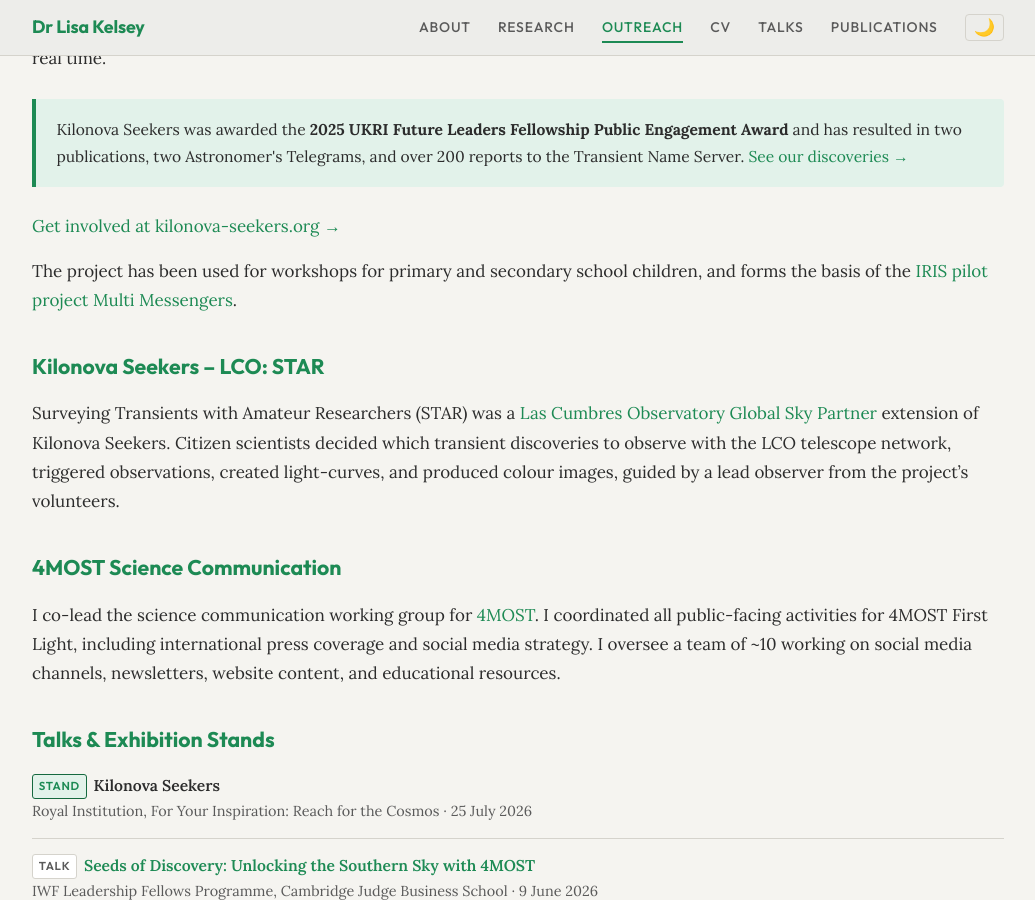
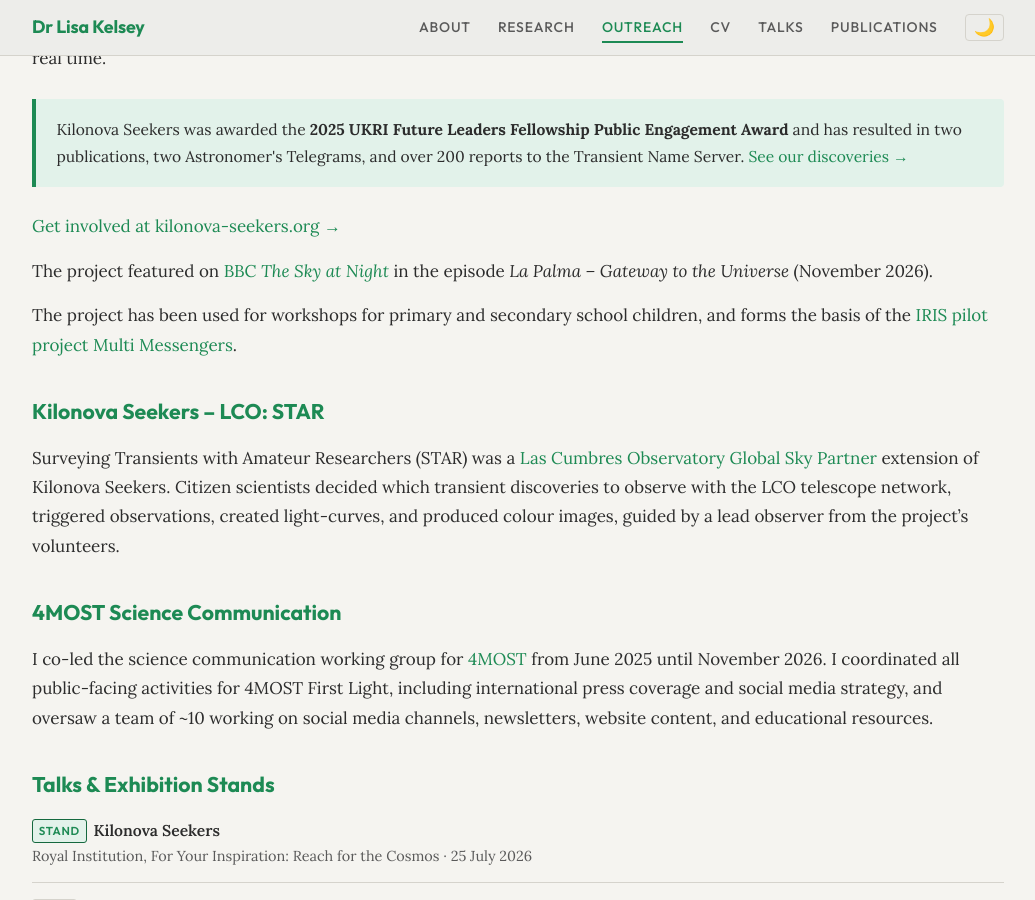
Before and after one commit to LKelsey/LKelsey.github.io, a Jekyll site: the page built from outreach.md, in a window 1280 px wide and 900 px high, scrolled down 265 px. Shown: the whole window, without its empty margins (122-1157 px from the left). Built offline with Jekyll 4.4.1, drawn with Linux system fonts in a browser that asks for light colours.

Commit message:
Revise 4MOST science communication role details
Updated the timeline of leadership in the 4MOST science communication working group and clarified responsibilities.

```diff
--- a/outreach.md
+++ b/outreach.md
@@ -17,6 +17,8 @@ Kilonova Seekers was awarded the <strong>2025 UKRI Future Leaders Fellowship Pub
 
 [Get involved at kilonova-seekers.org →](https://kilonova-seekers.org)
 
+The project featured on [BBC *The Sky at Night*](https://www.bbc.co.uk/programmes/m00343sn) in the episode *La Palma – Gateway to the Universe* (November 2026).
+
 The project has been used for workshops for primary and secondary school children, and forms the basis of the [IRIS pilot project Multi Messengers](https://researchportal.port.ac.uk/en/publications/multi-messengers/).
 
 ## Kilonova Seekers – LCO: STAR
@@ -25,7 +27,7 @@ Surveying Transients with Amateur Researchers (STAR) was a [Las Cumbres Observat
 
 ## 4MOST Science Communication
 
-I co-lead the science communication working group for [4MOST](https://www.4most.eu/). I coordinated all public-facing activities for 4MOST First Light, including international press coverage and social media strategy. I oversee a team of ~10 working on social media channels, newsletters, website content, and educational resources.
+I co-led the science communication working group for [4MOST](https://www.4most.eu/) from June 2025 until November 2026. I coordinated all public-facing activities for 4MOST First Light, including international press coverage and social media strategy, and oversaw a team of ~10 working on social media channels, newsletters, website content, and educational resources.
 
 ## Talks & Exhibition Stands
 
```
